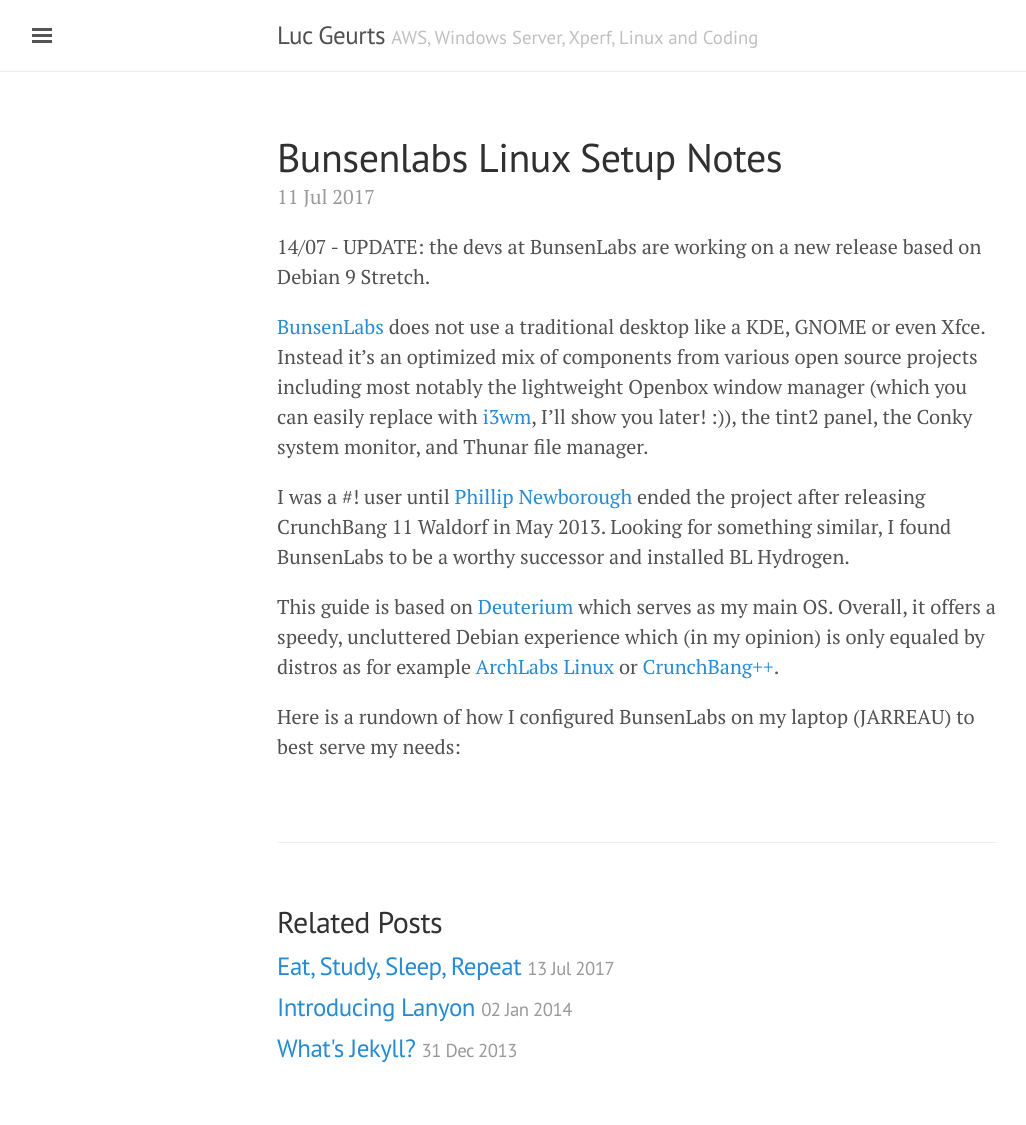
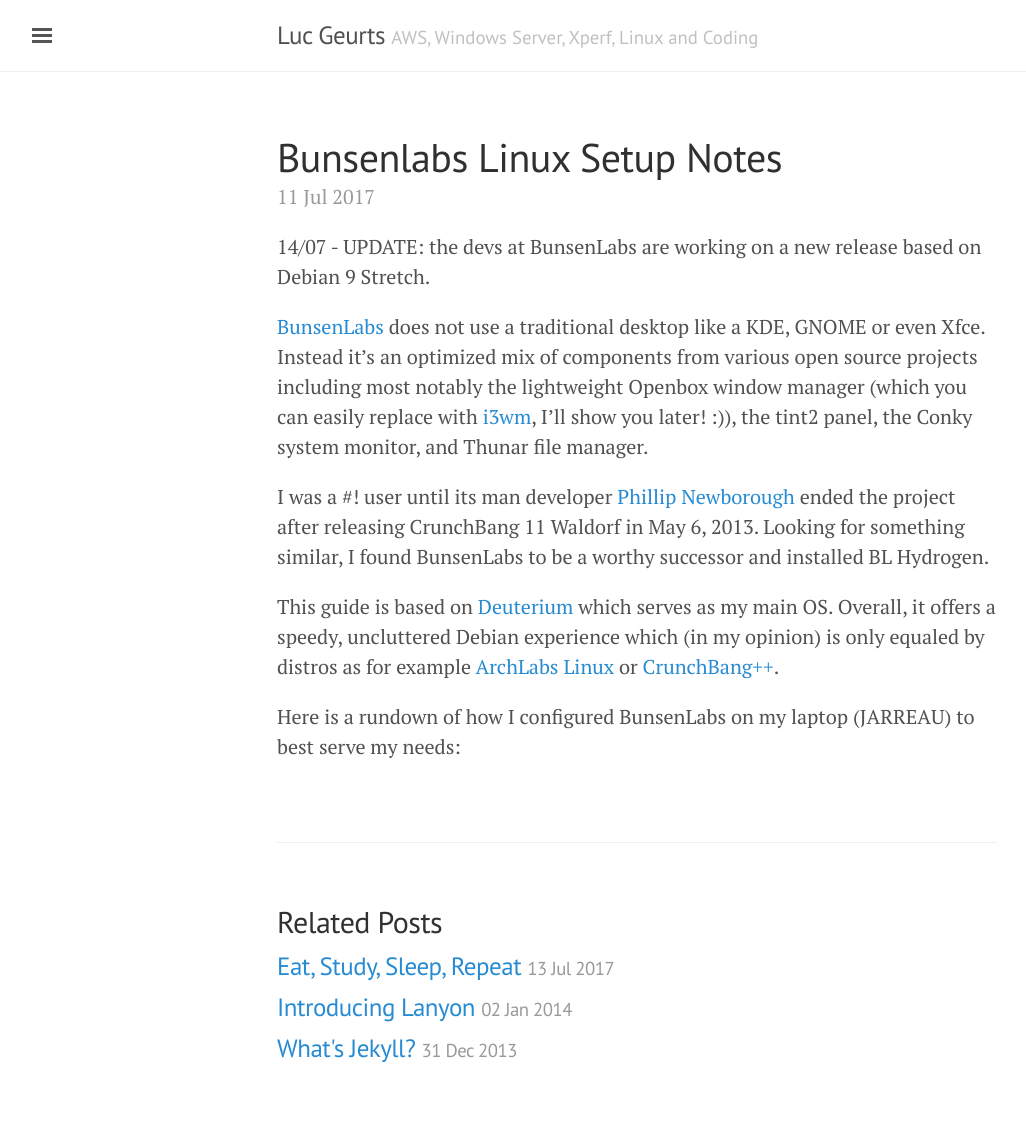
Before and after one commit to lgeurts/lgeurts.github.io, a Jekyll site: the page built from _posts/2017-07-11-bunsenlabs-linux-setup-notes.md, in a window 1280 px wide. Shown: the whole page, without its empty margins (3-1029 px from the left). Built offline with Jekyll 4.4.1, drawn with Linux system fonts in a browser that asks for light colours; our own code applies the rules of GitHub Pages for plain Markdown files.

Commit message:
Update 2017-07-11-bunsenlabs-linux-setup-notes.md

```diff
--- a/_posts/2017-07-11-bunsenlabs-linux-setup-notes.md
+++ b/_posts/2017-07-11-bunsenlabs-linux-setup-notes.md
@@ -2,7 +2,7 @@
 
 [BunsenLabs](https://www.bunsenlabs.org/) does not use a traditional desktop like a KDE, GNOME or even Xfce. Instead it's an optimized mix of components from various open source projects including most notably the lightweight Openbox window manager (which you can easily replace with [i3wm](https://i3wm.org/), I'll show you later! :)), the tint2 panel, the Conky system monitor, and Thunar file manager.
 
-I was a #! user until [Phillip Newborough](https://corenominal.org) ended the project after releasing CrunchBang 11 Waldorf in May 2013. Looking for something similar, I found BunsenLabs to be a worthy successor and installed BL Hydrogen.
+I was a #! user until its man developer [Phillip Newborough](https://corenominal.org) ended the project after releasing CrunchBang 11 Waldorf in May 6, 2013. Looking for something similar, I found BunsenLabs to be a worthy successor and installed BL Hydrogen.
 
 This guide is based on [Deuterium](https://www.bunsenlabs.org/installation.html#downloads) which serves as my main OS. Overall, it offers a speedy, uncluttered Debian experience which (in my opinion) is only equaled by distros as for example [ArchLabs Linux](https://archlabsblog.wordpress.com/) or [CrunchBang++](https://www.crunchbangplusplus.org/).
 
```
